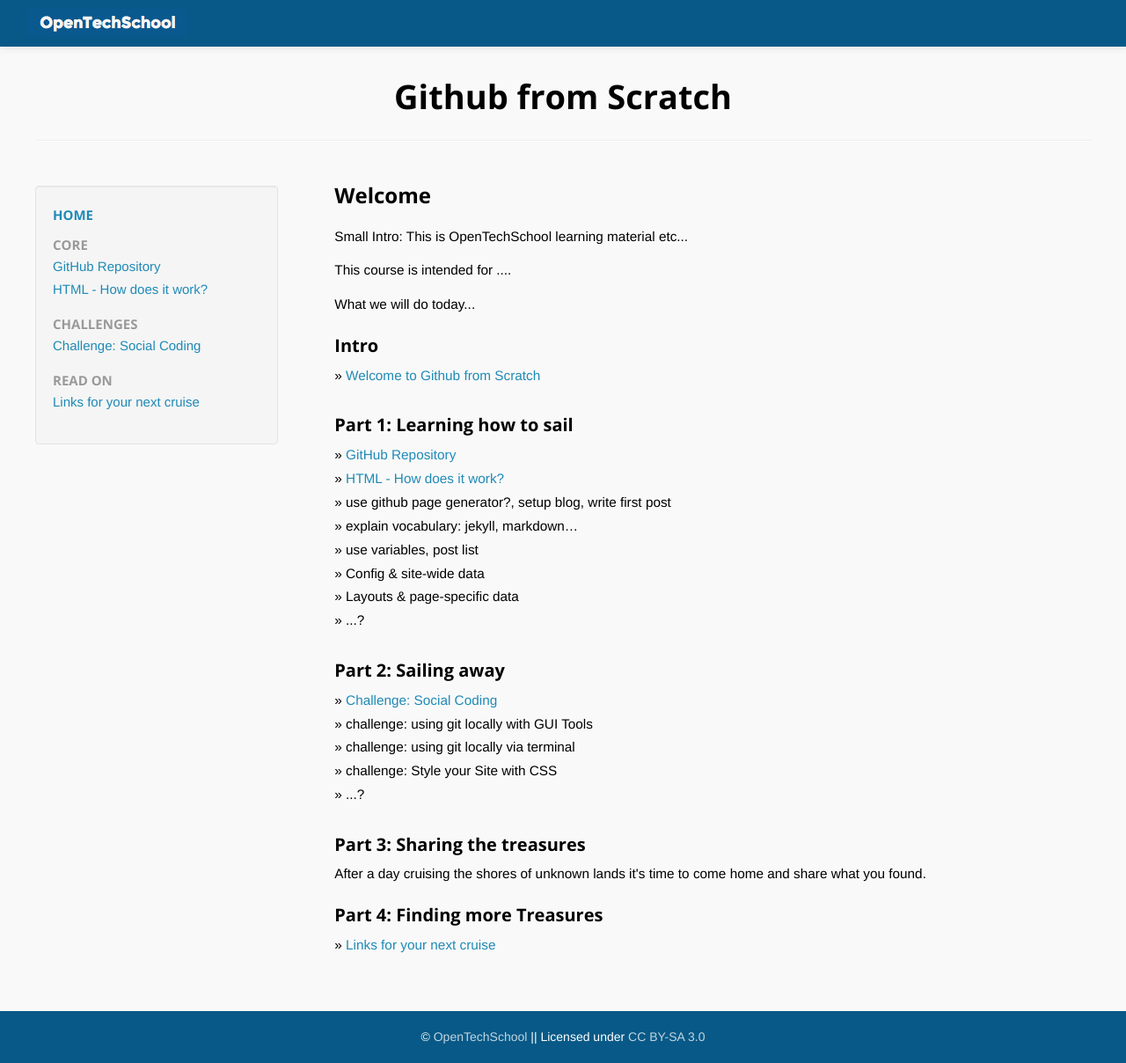
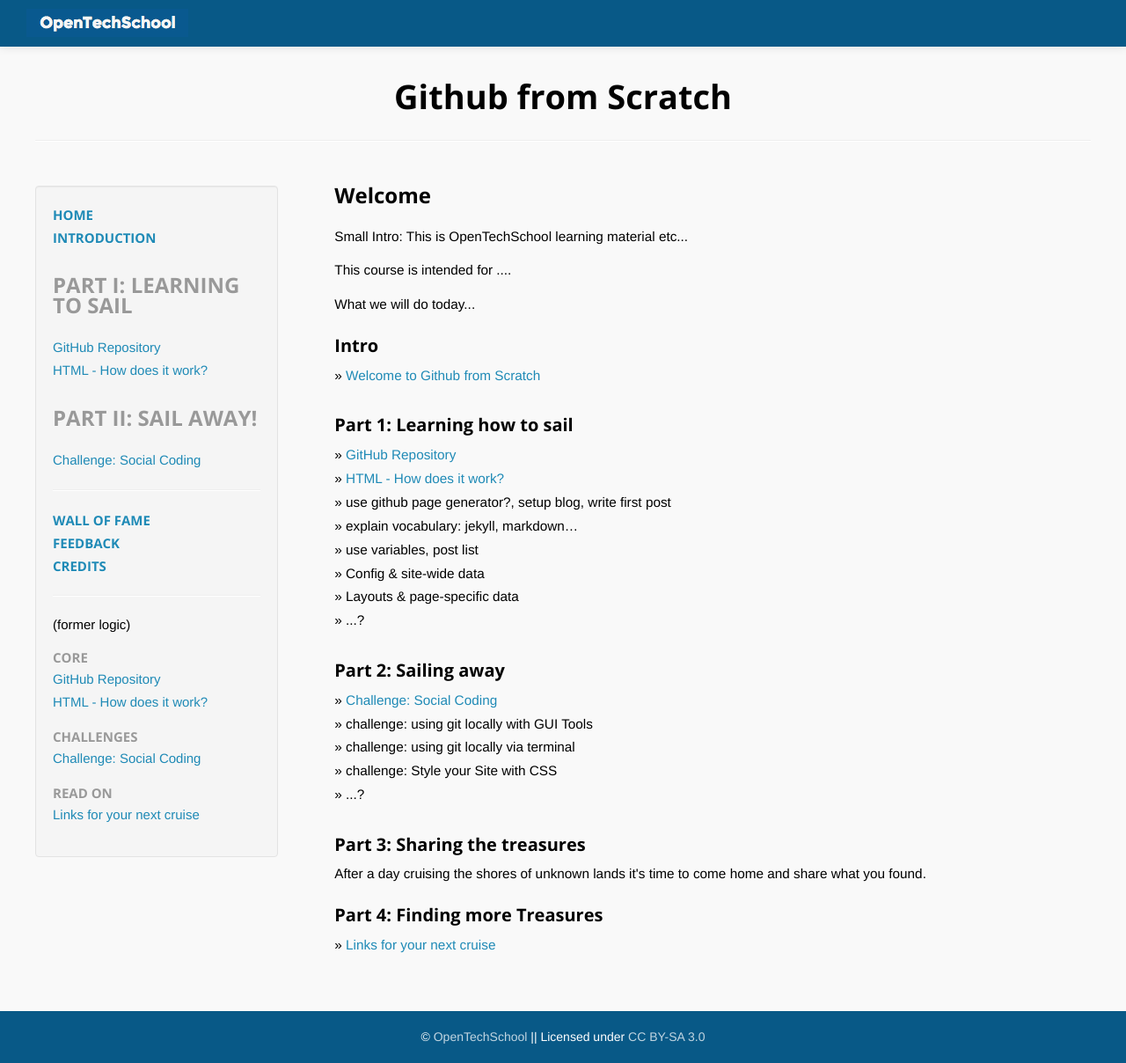
Before and after one commit to afknapping/github-from-scratch, a Jekyll site: the page built from index.html, in a window 1280 px wide. Shown: the whole page at 88% size. Built offline with Jekyll 4.4.1, drawn with Linux system fonts in a browser that asks for light colours; Markdown is read by kramdown in place of the engine named in the settings.

Commit message:
add new table of contents

```diff
--- a/_layouts/default.html
+++ b/_layouts/default.html
@@ -31,6 +31,35 @@
 
         <div class="aside">
           <a href="/">Home</a>
+          <a href="/">Introduction</a>
+
+            <h2 class="aside--title">Part I: Learning to sail</h2>
+            <ul>
+              {% for post in site.posts %}
+                {% if post.chapter == "one" %}
+                  <li><a href="{{ post.url }}">{{ post.title }}</a></li>
+                {% endif %}
+              {% endfor %}
+            </ul>
+
+            <h2 class="aside--title">Part II: Sail away!</h2>
+            <ul>
+              {% for post in site.posts %}
+                {% if post.chapter == "two" %}
+                  <li><a href="{{ post.url }}">{{ post.title }}</a></li>
+                {% endif %}
+              {% endfor %}
+            </ul>
+
+            <hr>
+            <a href="/">Wall of Fame</a>
+            <a href="/">Feedback</a>
+            <a href="/">Credits</a>
+
+
+
+          <hr>
+          <p>(former logic)</p>
 
           <ul data-title="core">
             {% for post in site.posts %}
```
